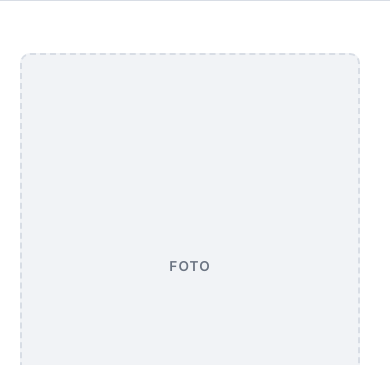
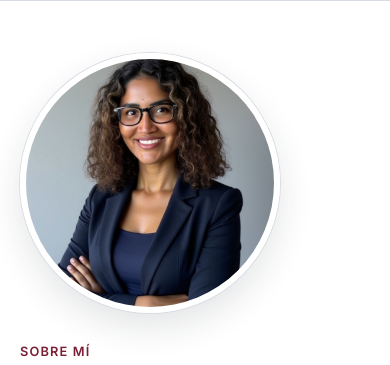
Before and after one commit to BethTamara/pythonbait, a plain HTML site: page site/es/about.html in a window 390 px wide. Shown: the part 102-467 px from the top of the page. Drawn offline with Linux system fonts and the light colour scheme.

Commit message:
Add Beth's photo to the About pages and the home page intro
Co-Authored-By: Claude Fable 5.2 <noreply@anthropic.com>
Claude-Session: https://claude.ai/code/session_01TRVtiT8vKqEYQYUCTF2zYs

```diff
--- a/site/es/about.html
+++ b/site/es/about.html
@@ -43,10 +43,7 @@
     <section class="section about">
       <div class="wrap about__grid">
         <div class="about__photo">
-          <!-- DRAFT: replace with <img src="/beth.jpg" alt="Beth, notary public a domicilio en Midvale, Utah" width="800" height="1000"> -->
-          <div class="about__placeholder" role="img" aria-label="Aquí va la foto de Beth">
-            <span>Foto</span>
-          </div>
+          <img src="/beth.jpg" alt="Beth, notary public a domicilio en Midvale, Utah" width="840" height="840">
         </div>
 
         <div class="about__text">
--- a/site/styles.css
+++ b/site/styles.css
@@ -207,9 +207,9 @@ tbody th small { display: block; font-weight: 400; font-size: 0.86rem; color: va
 .about-teaser p { max-width: 36em; margin-left: auto; margin-right: auto; }
 .about-teaser h2 { margin-bottom: 14px; }
 .about__grid { display: grid; grid-template-columns: minmax(0, 0.8fr) minmax(0, 1.2fr); gap: 56px; align-items: start; }
-.about__photo img, .about__placeholder { width: 100%; aspect-ratio: 4 / 5; object-fit: cover; border-radius: var(--radius); display: block; }
+.about__photo img { width: 100%; max-width: 420px; aspect-ratio: 1 / 1; object-fit: cover; border-radius: 50%; display: block; border: 6px solid var(--paper); box-shadow: 0 0 0 1px var(--line), 0 14px 34px rgba(24, 33, 45, 0.12); }
+.about-teaser__photo { width: 132px; height: 132px; border-radius: 50%; object-fit: cover; display: block; margin: 0 auto 18px; border: 4px solid var(--paper); box-shadow: 0 0 0 1px var(--line); }
 .about__photo { position: sticky; top: 100px; }
-.about__placeholder { background: var(--mist); border: 2px dashed var(--line); display: grid; place-items: center; color: var(--slate-soft); font-weight: 600; letter-spacing: 0.08em; text-transform: uppercase; font-size: 0.85rem; }
 .about__text h1 { font-size: clamp(2rem, 5vw, 3rem); }
 .about__text .lede { margin-bottom: 22px; }
 .about__facts { display: grid; grid-template-columns: repeat(3, minmax(0, 1fr)); gap: 18px; border-top: 1px solid var(--line); border-bottom: 1px solid var(--line); padding: 20px 0; margin-top: 26px; }
@@ -262,7 +262,7 @@ a.contact__item:hover { border-color: var(--navy); }
   .actions .btn { width: 100%; }
   .loan__text .btn { display: block; margin-right: 0; }
   .acts div { grid-template-columns: minmax(0, 1fr); gap: 2px; }
-  .about__photo { position: static; max-width: 340px; }
+  .about__photo { position: static; max-width: 260px; }
   .learn__item { padding: 20px; }
 
   /* Tables stack into labelled blocks so nothing scrolls sideways */
```
Also changed, not shown: site/about.html (+1 -4 lines), site/es/index.html (+1 -0 lines), site/index.html (+1 -0 lines), site/beth.jpg (added), 1 other file.
